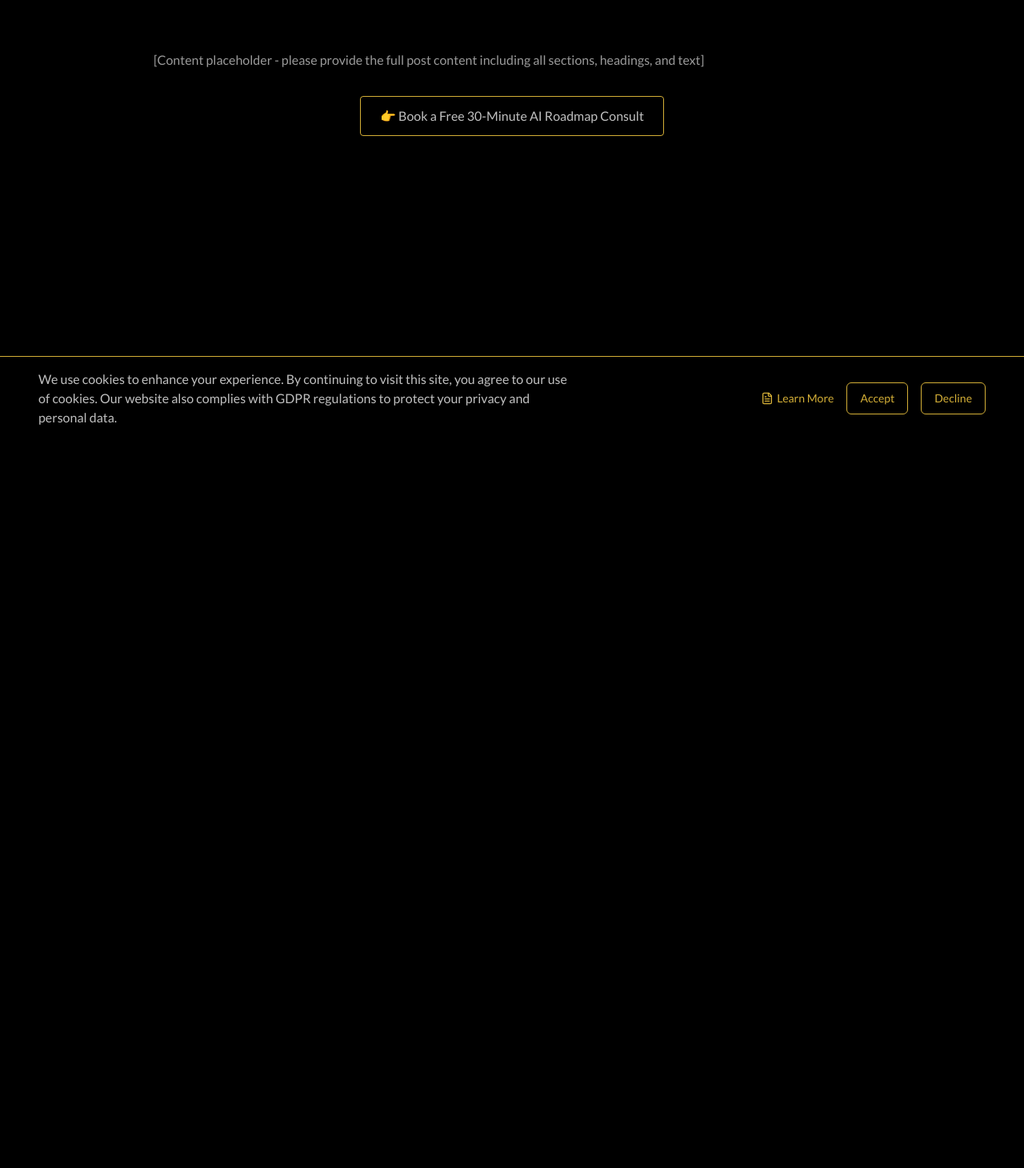
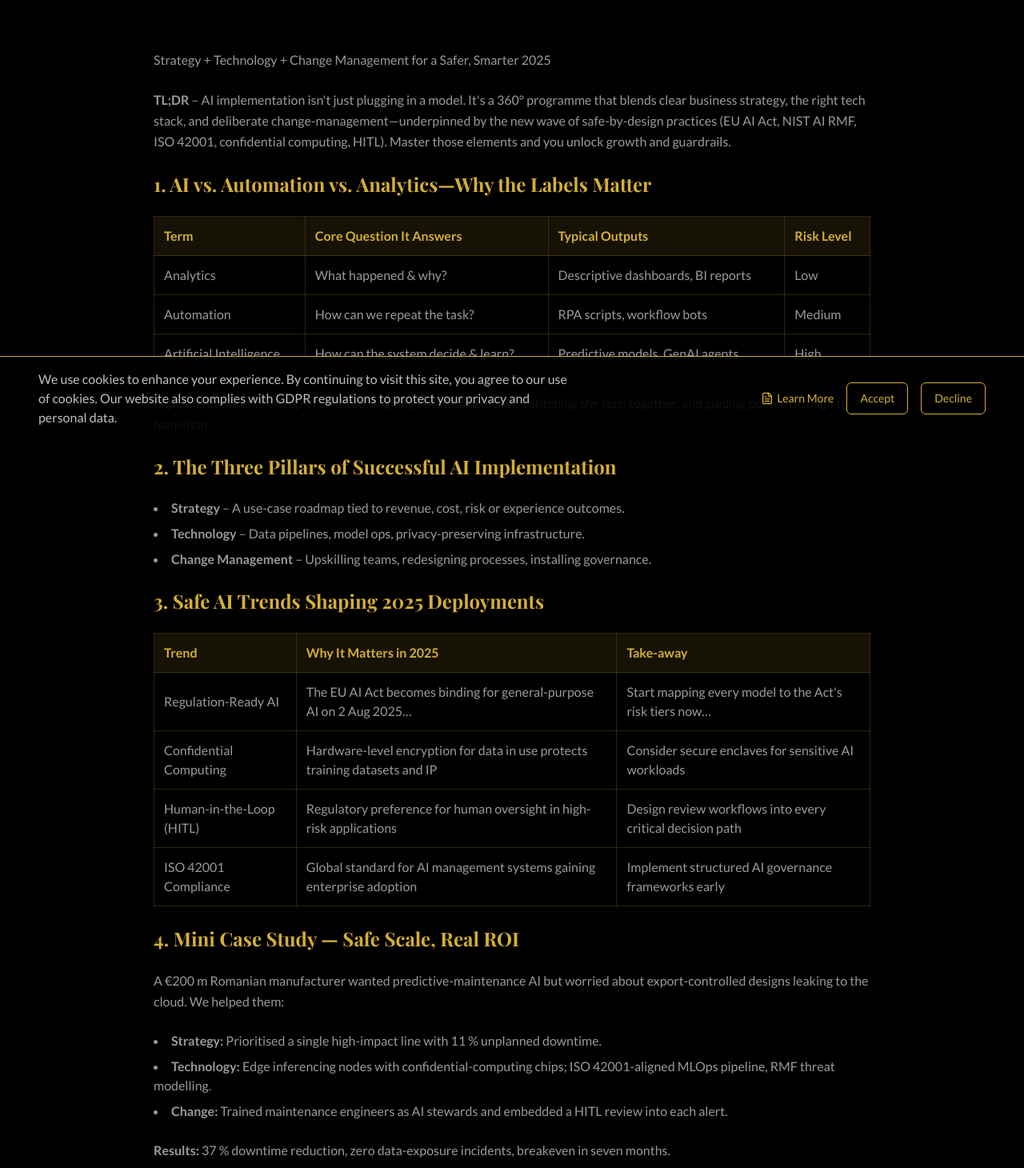
Before and after one commit to MPR2023/life-business-bridge-91, a React (Vite) app: page /blog/ai-implementations/what-is-ai-implementation-in-business in a window 1280 px wide. Shown: the part 250-1710 px from the top of the page at 80% size. Before the commit the page ends 800 px from the top, so only its background shows below. Built offline with nearby package versions, Linux system fonts and the light colour scheme.

Commit message:
feat: Implement AI blog post content
Replaces the placeholder content in `what-is-ai-implementation-in-business.tsx` with the full blog post, including imports, title, content, and CTA button.

```diff
--- a/src/pages/blog/ai-implementations/what-is-ai-implementation-in-business.tsx
+++ b/src/pages/blog/ai-implementations/what-is-ai-implementation-in-business.tsx
@@ -14,14 +14,123 @@ const WhatIsAIImplementationInBusiness = () => {
           What Is AI Implementation in Business?
         </h1>
 
-        {/* POST CONTENT GOES HERE - Please provide the full content */}
-        <div className="space-y-6 text-silver/80 leading-relaxed">
-          <p>
-            [Content placeholder - please provide the full post content including all sections, headings, and text]
+        <div className="space-y-6">
+          <p className="text-silver/80 leading-relaxed mb-6">
+            Strategy + Technology + Change Management for a Safer, Smarter 2025
+          </p>
+          <p className="text-silver/80 leading-relaxed mb-6">
+            <strong>TL;DR</strong> – AI implementation isn't just plugging in a model. It's a 360° programme that blends clear business strategy, the right tech stack, and deliberate change-management—underpinned by the new wave of safe-by-design practices (EU AI Act, NIST AI RMF, ISO 42001, confidential computing, HITL). Master those elements and you unlock growth and guardrails.
+          </p>
+
+          <h2 className="text-2xl font-bold mb-4 text-gold">1. AI vs. Automation vs. Analytics—Why the Labels Matter</h2>
+          <div className="overflow-x-auto mb-6">
+            <table className="w-full border-collapse border border-gold/20 text-silver/80">
+              <thead className="bg-gold/10 text-gold">
+                <tr>
+                  <th className="border border-gold/20 p-3 text-left">Term</th>
+                  <th className="border border-gold/20 p-3 text-left">Core Question It Answers</th>
+                  <th className="border border-gold/20 p-3 text-left">Typical Outputs</th>
+                  <th className="border border-gold/20 p-3 text-left">Risk Level</th>
+                </tr>
+              </thead>
+              <tbody>
+                <tr>
+                  <td className="border border-gold/20 p-3">Analytics</td>
+                  <td className="border border-gold/20 p-3">What happened & why?</td>
+                  <td className="border border-gold/20 p-3">Descriptive dashboards, BI reports</td>
+                  <td className="border border-gold/20 p-3">Low</td>
+                </tr>
+                <tr>
+                  <td className="border border-gold/20 p-3">Automation</td>
+                  <td className="border border-gold/20 p-3">How can we repeat the task?</td>
+                  <td className="border border-gold/20 p-3">RPA scripts, workflow bots</td>
+                  <td className="border border-gold/20 p-3">Medium</td>
+                </tr>
+                <tr>
+                  <td className="border border-gold/20 p-3">Artificial Intelligence</td>
+                  <td className="border border-gold/20 p-3">How can the system decide & learn?</td>
+                  <td className="border border-gold/20 p-3">Predictive models, GenAI agents</td>
+                  <td className="border border-gold/20 p-3">High</td>
+                </tr>
+              </tbody>
+            </table>
+          </div>
+          <p className="text-silver/80 leading-relaxed mb-8">
+            Implementation sits on top of all three: aligning business objectives, stitching the tech together, and guiding people through the transition.
+          </p>
+
+          <h2 className="text-2xl font-bold mb-4 text-gold">2. The Three Pillars of Successful AI Implementation</h2>
+          <ul className="list-disc list-inside text-silver/80 space-y-2 mb-8">
+            <li><strong>Strategy</strong> – A use-case roadmap tied to revenue, cost, risk or experience outcomes.</li>
+            <li><strong>Technology</strong> – Data pipelines, model ops, privacy-preserving infrastructure.</li>
+            <li><strong>Change Management</strong> – Upskilling teams, redesigning processes, installing governance.</li>
+          </ul>
+
+          <h2 className="text-2xl font-bold mb-4 text-gold">3. Safe AI Trends Shaping 2025 Deployments</h2>
+          <div className="overflow-x-auto mb-6">
+            <table className="w-full border-collapse border border-gold/20 text-silver/80">
+              <thead className="bg-gold/10 text-gold">
+                <tr>
+                  <th className="border border-gold/20 p-3 text-left">Trend</th>
+                  <th className="border border-gold/20 p-3 text-left">Why It Matters in 2025</th>
+                  <th className="border border-gold/20 p-3 text-left">Take-away</th>
+                </tr>
+              </thead>
+              <tbody>
+                <tr>
+                  <td className="border border-gold/20 p-3">Regulation-Ready AI</td>
+                  <td className="border border-gold/20 p-3">The EU AI Act becomes binding for general-purpose AI on 2 Aug 2025…</td>
+                  <td className="border border-gold/20 p-3">Start mapping every model to the Act's risk tiers now…</td>
+                </tr>
+                <tr>
+                  <td className="border border-gold/20 p-3">Confidential Computing</td>
+                  <td className="border border-gold/20 p-3">Hardware-level encryption for data in use protects training datasets and IP</td>
+                  <td className="border border-gold/20 p-3">Consider secure enclaves for sensitive AI workloads</td>
+                </tr>
+                <tr>
+                  <td className="border border-gold/20 p-3">Human-in-the-Loop (HITL)</td>
+                  <td className="border border-gold/20 p-3">Regulatory preference for human oversight in high-risk applications</td>
+                  <td className="border border-gold/20 p-3">Design review workflows into every critical decision path</td>
+                </tr>
+                <tr>
+                  <td className="border border-gold/20 p-3">ISO 42001 Compliance</td>
+                  <td className="border border-gold/20 p-3">Global standard for AI management systems gaining enterprise adoption</td>
+                  <td className="border border-gold/20 p-3">Implement structured AI governance frameworks early</td>
+                </tr>
+              </tbody>
+            </table>
+          </div>
+
+          <h2 className="text-2xl font-bold mb-4 text-gold">4. Mini Case Study — Safe Scale, Real ROI</h2>
+          <p className="text-silver/80 leading-relaxed mb-8">
+            A €200 m Romanian manufacturer wanted predictive-maintenance AI but worried about export-controlled designs leaking to the cloud. We helped them:
+          </p>
+          <ul className="list-disc list-inside text-silver/80 space-y-2 mb-8">
+            <li><strong>Strategy:</strong> Prioritised a single high-impact line with 11 % unplanned downtime.</li>
+            <li><strong>Technology:</strong> Edge inferencing nodes with confidential-computing chips; ISO 42001-aligned MLOps pipeline, RMF threat modelling.</li>
+            <li><strong>Change:</strong> Trained maintenance engineers as AI stewards and embedded a HITL review into each alert.</li>
+          </ul>
+          <p className="text-silver/80 leading-relaxed mb-8">
+            <strong>Results:</strong> 37 % downtime reduction, zero data-exposure incidents, breakeven in seven months.
+          </p>
+
+          <h2 className="text-2xl font-bold mb-4 text-gold">5. Five Action Steps to Start Your Own Safe-AI Rollout</h2>
+          <ol className="list-decimal list-inside text-silver/80 space-y-2 mb-8">
+            <li>Map use-cases to risk tiers (EU AI Act) and revenue impact.</li>
+            <li>Run an "AI Readiness" gap assessment against NIST RMF & ISO 42001.</li>
+            <li>Deploy a confidential-computing proof-of-concept.</li>
+            <li>Design a HITL workflow—define thresholds, reviewer roles and feedback loops.</li>
+            <li>Launch an AI Governance Board with quarterly ethics & performance reviews.</li>
+          </ol>
+
+          <h2 className="text-2xl font-bold mb-4 text-gold">6. Key Take-aways</h2>
+          <p className="text-silver/80 leading-relaxed mb-8">
+            AI implementation is a business transformation first, a tech project second. 2025's playbook demands safety-by-design: regulatory alignment, risk frameworks, secure infrastructure, and human oversight. Firms that master strategy + technology + change management will convert AI potential into measurable growth—without sleepless nights.
           </p>
         </div>
 
         <section className="text-center mt-12">
+          <p className="text-xl font-semibold text-gold mb-6">Ready to build a safer AI roadmap?</p>
           <Link
             to="/#contact"
             className="inline-block px-6 py-3 border border-gold rounded hover:bg-gold hover:text-black transition-colors"
```
